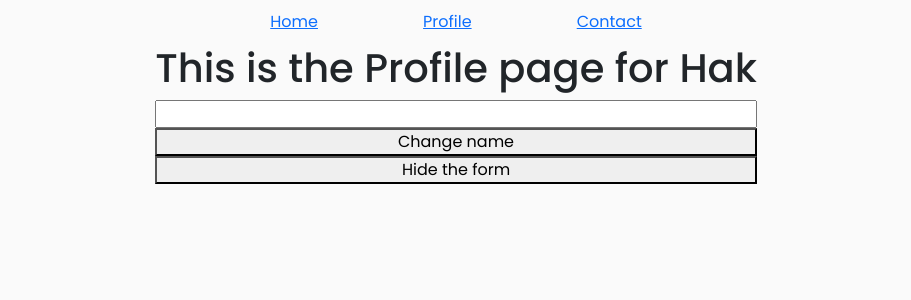
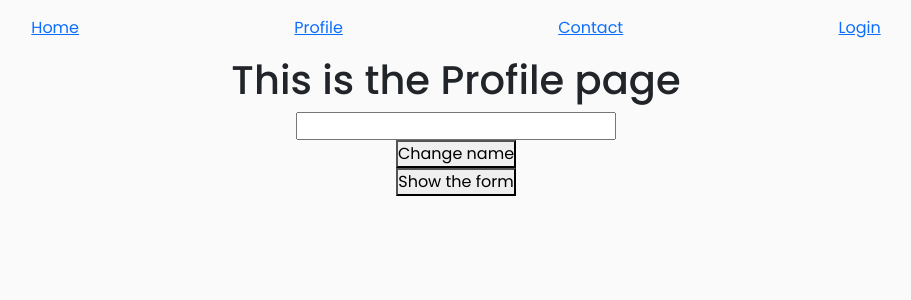
Before and after one commit to hieptth/social-media-clone, a React (Vite) app: page /profile/Hak in a window 1280 px wide. Shown: the top 300 px of the page, without its empty margins (184-1095 px from the left). Built offline with nearby package versions, Linux system fonts and the light colour scheme.

Commit message:
add redux toolkit usage

```diff
--- a/main.css
+++ b/main.css
@@ -7,7 +7,7 @@
     --navyBlue: #283cd7;
     --mint: #99edc3;
 
-    --custom-font-size: 12px;
+    --custom-font-size: 16px;
 }
 
 * {
@@ -15,8 +15,11 @@
     padding: 0;
     box-sizing: border-box;
     font-family: 'Poppins', sans-serif;
+    font-size: var(--custom-font-size);
     list-style: none;
     text-decoration: none;
+    text-wrap: balance;
+    /* outline: 1px solid var(--navyBlue); */
 }
 
 body {
--- a/package.json
+++ b/package.json
@@ -11,11 +11,13 @@
   },
   "dependencies": {
     "@hookform/resolvers": "^3.1.1",
+    "@reduxjs/toolkit": "^1.9.5",
     "@tanstack/react-query": "^4.29.14",
     "axios": "^1.4.0",
     "react": "^18.2.0",
     "react-dom": "^18.2.0",
     "react-hook-form": "^7.45.0",
+    "react-redux": "^8.1.1",
     "react-router-dom": "^6.12.1",
     "uuidv4": "^6.2.13",
     "yup": "^1.2.0"
--- a/src/App.css
+++ b/src/App.css
@@ -1,6 +1,19 @@
 .App {
     display: grid;
-    justify-content: center;
+    justify-items: center;
     align-items: center;
-    align-content: center;
+    grid-template-areas: 'header' 'content' 'footer';
+    gap: 0 1rem;
 }
+
+Navbar {
+    grid-area: header;
+}
+
+Routes {
+    grid-area: content;
+}
+
+Footer {
+    grid-area: footer;
+}
--- a/src/App.tsx
+++ b/src/App.tsx
@@ -1,21 +1,11 @@
 import { BrowserRouter as Router, Routes, Route } from "react-router-dom";
+import { Provider } from "react-redux";
 import { Navbar } from "./components/NavBar/Navbar";
 import { routes } from "./routes";
 import "./App.css";
-import { createContext, useState } from "react";
+import { useState } from "react";
 import { QueryClient, QueryClientProvider } from "@tanstack/react-query";
-
-export interface ContextProps {
-  username: string;
-  setUsername: React.Dispatch<React.SetStateAction<string>>;
-}
-
-export const AppContext = createContext<ContextProps>({
-  username: "",
-  setUsername: () => {
-    throw new Error("No username available.");
-  },
-});
+import { store } from "./store";
 
 export const App = () => {
   const client = new QueryClient({
@@ -25,12 +15,11 @@ export const App = () => {
       },
     },
   });
-  const [username, setUsername] = useState("Hak");
 
   return (
     <div className="App">
       <QueryClientProvider client={client}>
-        <AppContext.Provider value={{ username, setUsername }}>
+        <Provider store={store}>
           <Router>
             <Navbar />
             <Routes>
@@ -46,7 +35,7 @@ export const App = () => {
               })}
             </Routes>
           </Router>
-        </AppContext.Provider>
+        </Provider>
       </QueryClientProvider>
     </div>
   );
--- a/src/components/NavBar/Navbar.css
+++ b/src/components/NavBar/Navbar.css
@@ -1,6 +1,7 @@
 nav {
+    width: 100vw;
     display: flex;
     justify-content: space-evenly;
     align-items: center;
-    margin: 10px;
+    margin: 1rem 0;
 }
--- a/src/components/NavBar/Navbar.tsx
+++ b/src/components/NavBar/Navbar.tsx
@@ -1,10 +1,8 @@
 import { Link } from "react-router-dom";
-import { useContext } from "react";
-import { AppContext } from "../../App";
 import "./Navbar.css";
 
 export const Navbar = () => {
-  const { username } = useContext(AppContext);
+  const username = "Hak";
 
   return (
     <>
@@ -12,6 +10,7 @@ export const Navbar = () => {
         <Link to={"/"}>Home</Link>
         <Link to={`/profile/${username}`}>Profile</Link>
         <Link to={"/contact"}>Contact</Link>
+        <Link to={"/login"}>Login</Link>
       </nav>
     </>
   );
--- a/src/components/ProfileEdit/ProfileEdit.tsx
+++ b/src/components/ProfileEdit/ProfileEdit.tsx
@@ -1,12 +1,14 @@
-import { useState, useContext } from "react";
-import { AppContext } from "../../App";
+import { useState } from "react";
+import { useDispatch } from "react-redux";
+import { login } from "../../store";
 
 export const ProfileEdit = () => {
   const [newUsername, setNewUsername] = useState("");
-  const { setUsername } = useContext(AppContext);
+
+  const dispatch = useDispatch();
 
   const handleNameChange = () => {
-    setUsername(newUsername);
+    dispatch(login({ username: newUsername }));
 
     setNewUsername("");
   };
--- a/src/pages/Home.tsx
+++ b/src/pages/Home.tsx
@@ -1,11 +1,10 @@
 import { useNavigate } from "react-router-dom";
-import { useContext } from "react";
-import { AppContext } from "../App";
 import { useGetCat } from "../hooks/useGetCat";
+import { useSelector } from "react-redux";
 
 export const Home = () => {
   let navigate = useNavigate();
-  const { username } = useContext(AppContext);
+  const { username } = useSelector((state: any) => state.user.value);
   const { data: catData, isLoading, refetchData } = useGetCat();
 
   if (isLoading) {
@@ -14,9 +13,10 @@ export const Home = () => {
 
   return (
     <>
-      <h1>Hello {username}, this is the Home page</h1>
+      <h1>{username && `Hello ${username}!`} This is the Home page</h1>
       <h3>Here is a cat fact, enjoy:</h3>
       <div>{catData?.fact}</div>
+      <br />
       <button onClick={refetchData}>Update Data</button>
 
       <br />
--- /dev/null
+++ b/src/pages/Login.tsx
@@ -0,0 +1,26 @@
+import React, { useState } from "react";
+import { login, logout } from "../store";
+import { useDispatch, useSelector } from "react-redux";
+
+export const Login = () => {
+  const [newUsername, setNewUsername] = useState<string>("");
+
+  const dispatch = useDispatch();
+  const { username } = useSelector((state: any) => state.user.value);
+
+  return (
+    <>
+      {username === "" ? <h1>Login</h1> : <h1>Hello, {username}</h1>}
+      <input
+        type="text"
+        onChange={(e: React.ChangeEvent<HTMLInputElement>) => {
+          setNewUsername(e.target.value);
+        }}
+      />
+      <button onClick={() => dispatch(login({ username: newUsername }))}>
+        Submit
+      </button>
+      <button onClick={() => dispatch(logout())}>Logout</button>
+    </>
+  );
+};
--- a/src/pages/Profile.tsx
+++ b/src/pages/Profile.tsx
@@ -1,21 +1,20 @@
 // import { useParams } from "react-router-dom";
-import { useContext } from "react";
-import { AppContext } from "../App";
 import { ProfileEdit } from "../components/ProfileEdit/ProfileEdit";
 import { Form } from "../components/Form/Form";
 import { useToggle } from "../hooks/useToggle";
+import { useSelector } from "react-redux";
 
 export const Profile = () => {
   // let { username } = useParams();
-  const { username } = useContext(AppContext);
+  const { username } = useSelector((state: any) => state.user.value);
   const [isVisible, toggle] = useToggle();
 
   return (
     <>
-      <h1>This is the Profile page for {username}</h1>
+      <h1>This is the Profile page {username && "for " + username}</h1>
       <ProfileEdit />
 
-      <button onClick={toggle}>{isVisible ? "Show" : "Hide"} the form</button>
+      <button onClick={toggle}>{isVisible ? "Hide" : "Show"} the form</button>
       {isVisible && <Form />}
     </>
   );
--- a/src/routes.tsx
+++ b/src/routes.tsx
@@ -1,11 +1,13 @@
 import { Contact } from "./pages/Contact";
 import { ErrorPage } from "./pages/ErrorPage";
 import { Home } from "./pages/Home";
+import { Login } from "./pages/Login";
 import { Profile } from "./pages/Profile";
 
 export const routes = [
   { path: "", component: Home },
   { path: "profile/:username", component: Profile },
   { path: "contact", component: Contact },
+  { path: "login", component: Login },
   { path: "*", component: ErrorPage },
 ];
--- /dev/null
+++ b/src/store.ts
@@ -0,0 +1,32 @@
+import { PayloadAction, configureStore, createSlice } from "@reduxjs/toolkit";
+
+interface UserStateValue {
+  username: string;
+}
+
+interface UserState {
+  value: UserStateValue;
+}
+
+const initialState: UserState = { value: { username: "" } };
+const userSlice = createSlice({
+  name: "user",
+  initialState: initialState,
+  reducers: {
+    login: (state: UserState, action: PayloadAction<UserStateValue>) => {
+      state.value = action.payload;
+    },
+
+    logout: (state: UserState) => {
+      state.value = initialState.value;
+    },
+  },
+});
+
+export const { login, logout } = userSlice.actions;
+
+export const store = configureStore({
+  reducer: {
+    user: userSlice.reducer,
+  },
+});
```
Also changed, not shown: 1 other file (tests, documents, lock files or other folders).
